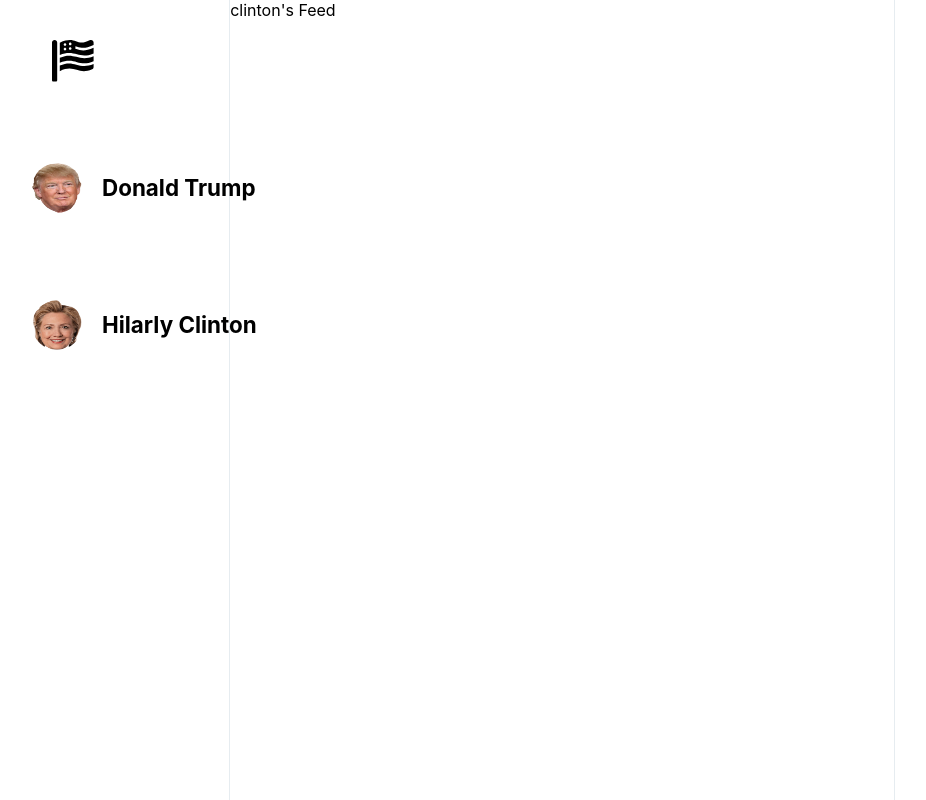
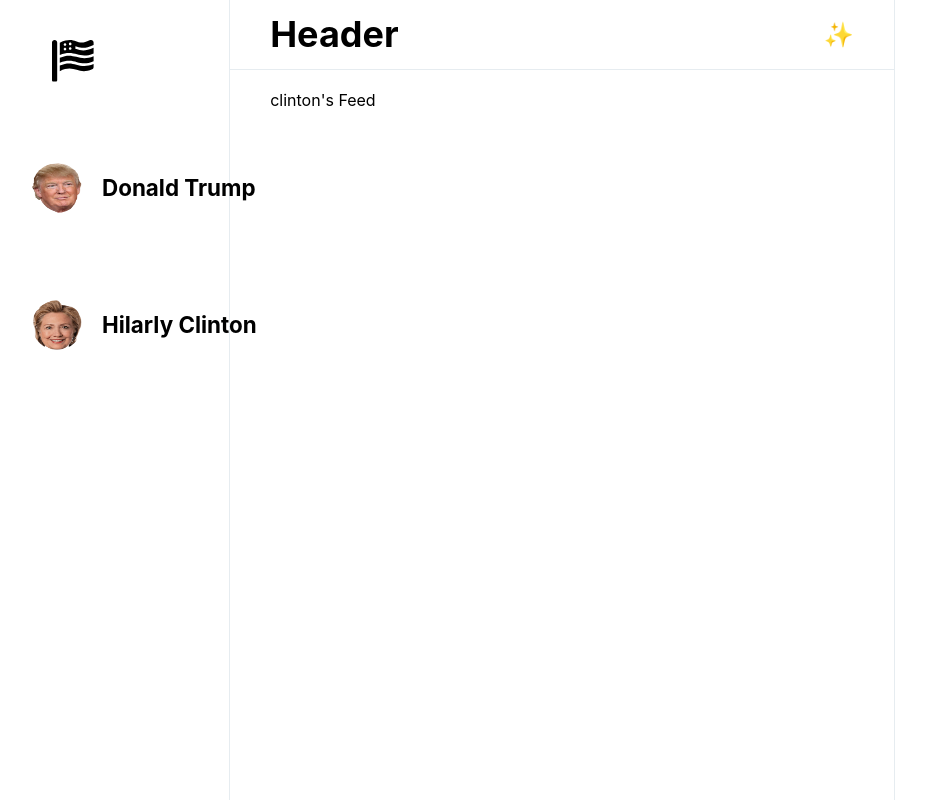
Before and after one commit to andrewbaldwin44/Presidential_Twitter, a React (Create React App) app: page /feed/clinton in a window 1280 px wide. Shown: the whole page, without its empty margins (78-1004 px from the left). Built offline with nearby package versions, Linux system fonts and the light colour scheme.

Commit message:
Add headbar component

```diff
--- a/src/components/Feed.jsx
+++ /dev/null
@@ -1,14 +0,0 @@
-import React from 'react';
-import { useParams } from 'react-router-dom';
-
-function Feed() {
-  const { user } = useParams();
-
-  return (
-    <>
-      <span>{`${user}'s Feed`}</span>
-    </>
-  );
-}
-
-export default Feed;
--- /dev/null
+++ b/src/components/Feed/Headbar.jsx
@@ -0,0 +1,25 @@
+import React from 'react';
+import styled from 'styled-components';
+
+function Headbar() {
+  return (
+    <Wrapper>
+      <h2>Header</h2>
+      <span role="img" aria-label="emoji">✨</span>
+    </Wrapper>
+  );
+}
+
+const Wrapper = styled.div`
+  display: flex;
+  align-items: center;
+  justify-content: space-between;
+  padding: 0 40px;
+  font-size: 1.5em;
+  font-weight: bold;
+  width: 100%;
+  height: 70px;
+  border-bottom: 1px solid var(--border-color);
+`;
+
+export default Headbar;
--- /dev/null
+++ b/src/components/Feed/Index.jsx
@@ -0,0 +1,29 @@
+import React from 'react';
+import styled from 'styled-components';
+import { useParams } from 'react-router-dom';
+
+import Headbar from './Headbar';
+
+function Feed() {
+  const { user } = useParams();
+
+  return (
+    <Wrapper>
+      <Headbar />
+      <Main>
+        <span>{`${user}'s Feed`}</span>
+      </Main>
+    </Wrapper>
+  );
+}
+
+const Wrapper = styled.div`
+  display: flex;
+  flex-direction: column;
+`;
+
+const Main = styled.div`
+  padding: 20px 40px;
+`;
+
+export default Feed;
--- a/src/routes/Index.jsx
+++ b/src/routes/Index.jsx
@@ -2,7 +2,7 @@ import React from 'react';
 import { BrowserRouter as Router, Route, Switch } from 'react-router-dom';
 
 import Home from '../components/Home';
-import Feed from '../components/Feed';
+import Feed from '../components/Feed/Index';
 import FourOhFour from '../components/FourOhFour';
 
 function Routes({ children }) {
```
